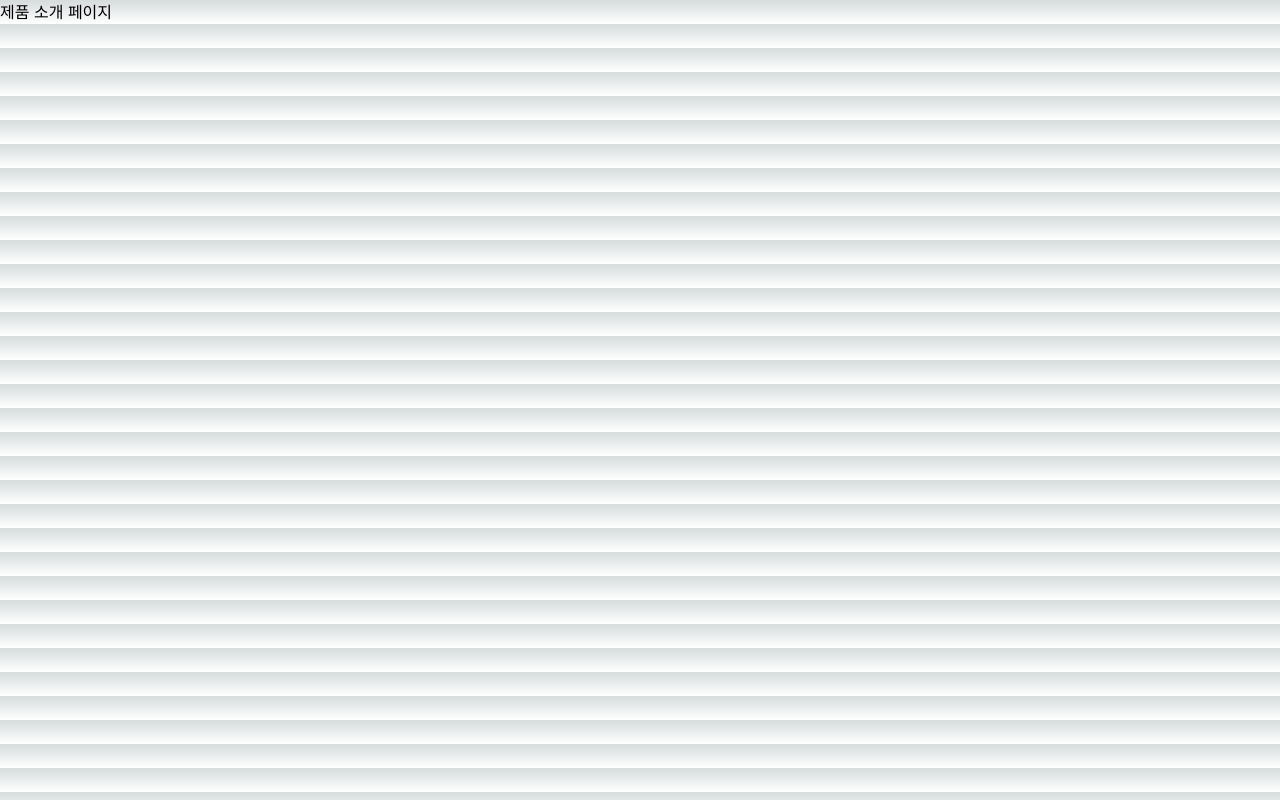
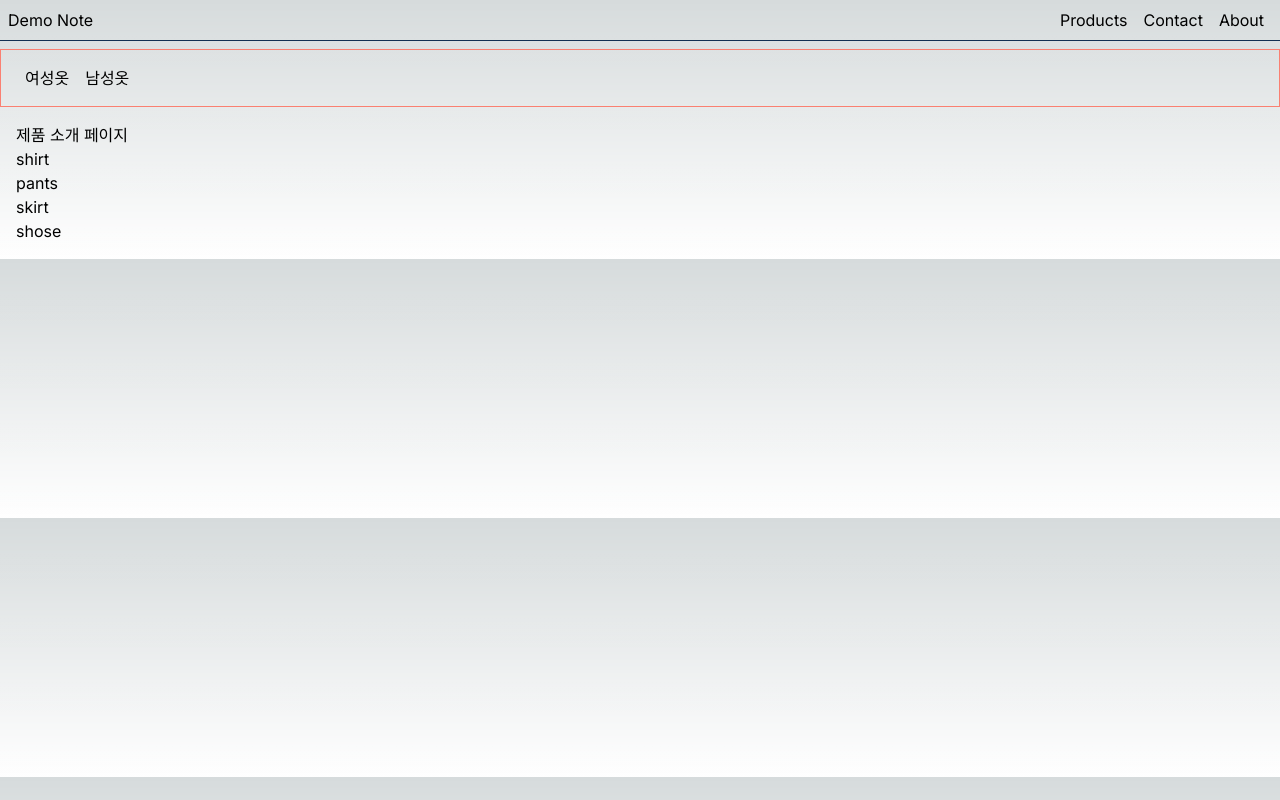
Before and after one commit to shkiimaa/next-study, a Next.js app: page /products in a window 1280 px wide. Built offline with nearby package versions, Linux system fonts and the light colour scheme.

Commit message:
layout 컴포넌트, Link 태그

```diff
--- /dev/null
+++ b/src/app/layout.module.css
@@ -0,0 +1,11 @@
+.header {
+  display: flex;
+  justify-content: space-between;
+  align-items: center;
+  padding: 8px;
+  border-bottom: 1px solid #132f52;
+}
+
+.nav a {
+  padding: 0 8px;
+}
--- a/src/app/layout.tsx
+++ b/src/app/layout.tsx
@@ -1,21 +1,33 @@
-import './globals.css'
-import { Inter } from 'next/font/google'
+import './globals.css';
+import { Inter } from 'next/font/google';
+import styles from './layout.module.css';
+import Link from 'next/link';
 
-const inter = Inter({ subsets: ['latin'] })
+const inter = Inter({ subsets: ['latin'] });
 
 export const metadata = {
   title: 'Create Next App',
   description: 'Generated by create next app',
-}
+};
 
 export default function RootLayout({
   children,
 }: {
-  children: React.ReactNode
+  children: React.ReactNode;
 }) {
   return (
     <html lang="en">
-      <body className={inter.className}>{children}</body>
+      <body className={inter.className}>
+        <header className={styles.header}>
+          <h1>Demo Note</h1>
+          <nav className={styles.nav}>
+            <Link href="/products">Products</Link>
+            <Link href="/contact">Contact</Link>
+            <Link href="/about">About</Link>
+          </nav>
+        </header>
+        {children}
+      </body>
     </html>
-  )
+  );
 }
--- a/src/app/page.tsx
+++ b/src/app/page.tsx
@@ -1,5 +1,5 @@
 import Image from 'next/image';
 
 export default function Home() {
-  return <h1>홈페이지</h1>;
+  return <h1>홈페이지 경로</h1>;
 }
--- /dev/null
+++ b/src/app/products/layout.module.css
@@ -0,0 +1,13 @@
+.nav {
+  padding: 16px;
+  margin-top: 8px;
+  border: 1px solid salmon;
+}
+
+.nav a {
+  padding: 0 8px;
+}
+
+.product {
+  padding: 16px;
+}
--- /dev/null
+++ b/src/app/products/layout.tsx
@@ -0,0 +1,26 @@
+import { Inter } from 'next/font/google';
+import styles from './layout.module.css';
+import Link from 'next/link';
+
+const inter = Inter({ subsets: ['latin'] });
+
+export const metadata = {
+  title: 'Create Next App',
+  description: 'Generated by create next app',
+};
+
+export default function ProductsLayout({
+  children,
+}: {
+  children: React.ReactNode;
+}) {
+  return (
+    <>
+      <nav className={styles.nav}>
+        <Link href="/products/women">여성옷</Link>
+        <Link href="/products/man">남성옷</Link>
+      </nav>
+      <section className={styles.product}>{children}</section>
+    </>
+  );
+}
--- a/src/app/products/page.tsx
+++ b/src/app/products/page.tsx
@@ -1,3 +1,20 @@
+import Link from 'next/link';
+
+const products = ['shirt', 'pants', 'skirt', 'shose'];
+
 export default function ProductsPage() {
-  return <h1>제품 소개 페이지</h1>;
+  return (
+    <>
+      <h1>제품 소개 페이지</h1>
+      <ul>
+        {products.map((product) => {
+          return (
+            <li key={product}>
+              <Link href={`products/${product}`}>{product}</Link>
+            </li>
+          );
+        })}
+      </ul>
+    </>
+  );
 }
```
